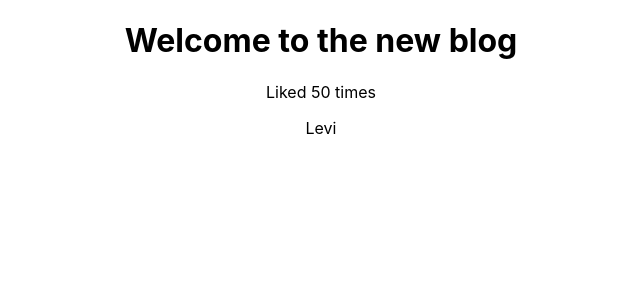
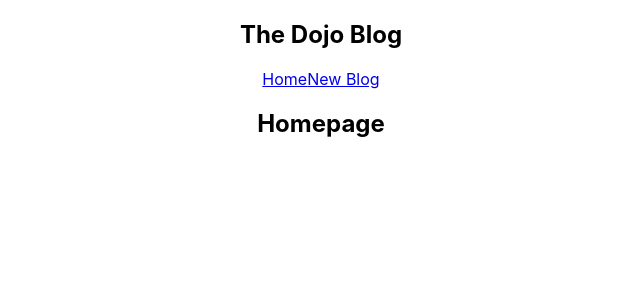
Before and after one commit to leventenyiro/react-test, a JavaScript app: page / in a window 1280 px wide. Shown: the top 300 px of the page, without its empty margins (319-959 px from the left). Built offline with nearby package versions, Linux system fonts and the light colour scheme; the HTML template or start-up script is replaced by a standard one.

Commit message:
multiple components

```diff
--- a/src/App.js
+++ b/src/App.js
@@ -1,4 +1,6 @@
 import './App.css';
+import Navbar from './Navbar';
+import Home from './Home';
 
 function App() {
   const title = "Welcome to the new blog";
@@ -7,11 +9,9 @@
 
   return (
     <div className="App">
+      <Navbar />
       <div className="content">
-        <h1>{ title }</h1>
-        <p>Liked { likes } times</p>
-
-        <p>{ person.name }</p>
+        <Home />
       </div>
     </div>
   );
--- /dev/null
+++ b/src/Home.js
@@ -0,0 +1,9 @@
+const Home = () => {
+    return (
+        <div className="home">
+            <h2>Homepage</h2>
+        </div>
+    );
+}
+
+export default Home;
--- /dev/null
+++ b/src/Navbar.js
@@ -0,0 +1,13 @@
+const Navbar = () => {
+    return (
+        <nav className="navbar">
+            <h1>The Dojo Blog</h1>
+            <div className="links">
+                <a href="/">Home</a>
+                <a href="/create">New Blog</a>
+            </div>
+        </nav>
+    );
+}
+
+export default Navbar;
```
